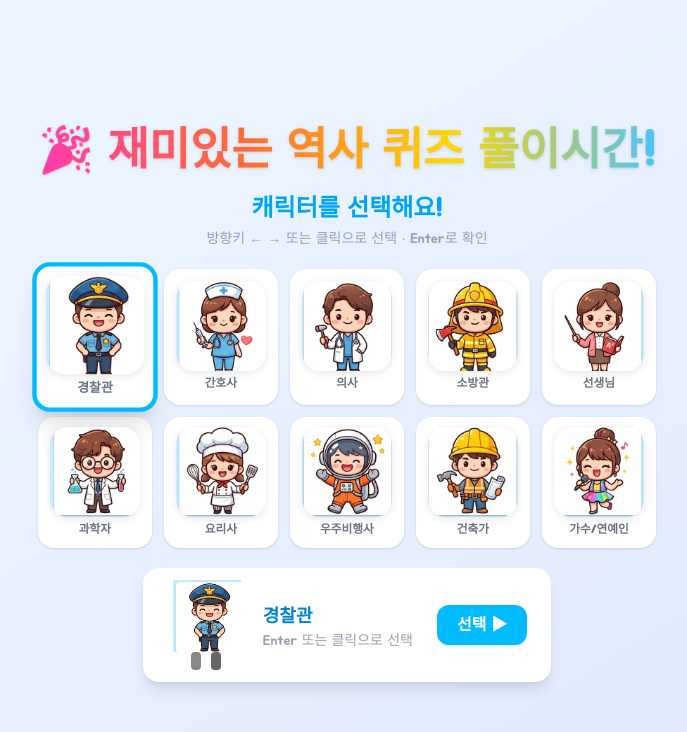
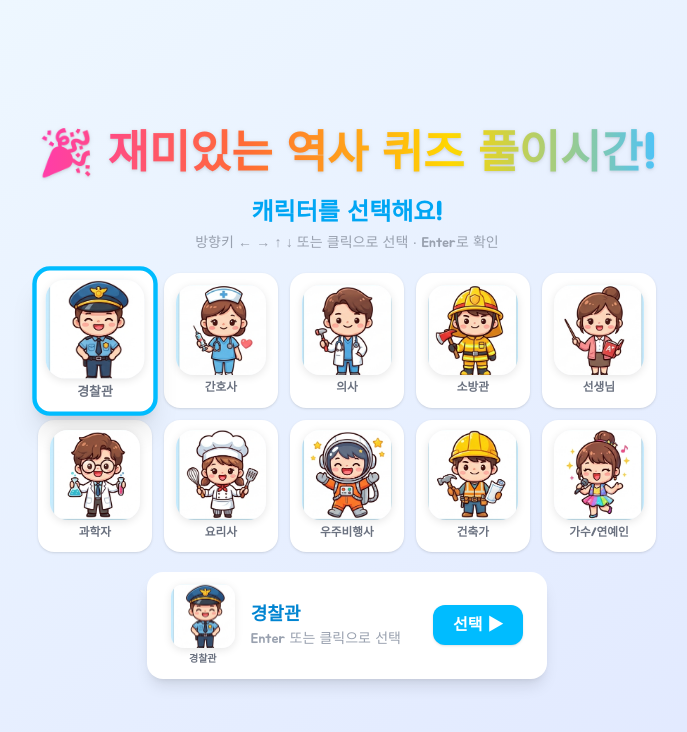
Before and after one commit to jokwang0519/quiz-game, a Next.js app: page /student in a window 1280 px wide. Shown: the top 732 px of the page, without its empty margins (293-980 px from the left). Built offline with nearby package versions, Linux system fonts and the light colour scheme.

Commit message:
자동 저장: ProfileSelect.tsx

```diff
--- a/components/ProfileSelect.tsx
+++ b/components/ProfileSelect.tsx
@@ -20,32 +20,13 @@ export default function ProfileSelect({ onConfirm }: Props) {
   const [step, setStep] = useState<"pick" | "name">("pick");
   const nameRef = useRef<HTMLInputElement>(null);
 
-  // 걷기 애니메이션 상태
-  const [walkKey, setWalkKey] = useState(0);
-  const [walkDir, setWalkDir] = useState<"left" | "right" | null>(null);
-  const [isWalking, setIsWalking] = useState(false);
-  const prevSelected = useRef(1);
-  const walkTimeout = useRef<ReturnType<typeof setTimeout> | null>(null);
-
-  const changeSelected = (newId: number) => {
-    if (newId === selected) return;
-    const dir = newId > prevSelected.current ? "right" : "left";
-    setWalkDir(dir);
-    setIsWalking(true);
-    setWalkKey(k => k + 1);
-    prevSelected.current = newId;
-    setSelected(newId);
-    if (walkTimeout.current) clearTimeout(walkTimeout.current);
-    walkTimeout.current = setTimeout(() => setIsWalking(false), 600);
-  };
-
   useEffect(() => {
     const handler = (e: KeyboardEvent) => {
       if (step === "pick") {
-        if (e.key === "ArrowRight") changeSelected(Math.min(selected + 1, TOTAL));
-        else if (e.key === "ArrowLeft") changeSelected(Math.max(selected - 1, 1));
-        else if (e.key === "ArrowDown") { const n = selected + COLS; if (n <= TOTAL) changeSelected(n); }
-        else if (e.key === "ArrowUp") { const n = selected - COLS; if (n >= 1) changeSelected(n); }
+        if (e.key === "ArrowRight") setSelected(s => s < TOTAL ? s + 1 : 1);
+        else if (e.key === "ArrowLeft") setSelected(s => s > 1 ? s - 1 : TOTAL);
+        else if (e.key === "ArrowDown") setSelected(s => s + COLS <= TOTAL ? s + COLS : s);
+        else if (e.key === "ArrowUp") setSelected(s => s - COLS >= 1 ? s - COLS : s);
         else if (e.key === "Enter") setStep("name");
       } else if (step === "name") {
         if (e.key === "Escape") setStep("pick");
@@ -54,7 +35,7 @@ export default function ProfileSelect({ onConfirm }: Props) {
     };
     window.addEventListener("keydown", handler);
     return () => window.removeEventListener("keydown", handler);
-  }, [step, name, selected]);
+  }, [step, name]);
 
   useEffect(() => {
     if (step === "name") setTimeout(() => nameRef.current?.focus(), 50);
@@ -70,46 +51,7 @@ export default function ProfileSelect({ onConfirm }: Props) {
     onConfirm(selected, name.trim());
   };
 
-  // 걷기 CSS 애니메이션
-  const walkStyle = isWalking && walkDir ? {
-    animation: `walk-${walkDir} 0.55s cubic-bezier(.22,.68,0,1.1) both`,
-  } : {};
-
   return (
-    <>
-      <style>{`
-        @keyframes walk-right {
-          0%   { transform: translateX(-60px) translateY(0px) scaleX(-1); opacity: 0.5; }
-          15%  { transform: translateX(-40px) translateY(-10px) scaleX(-1); opacity: 1; }
-          30%  { transform: translateX(-20px) translateY(0px) scaleX(-1); }
-          45%  { transform: translateX(-8px) translateY(-8px) scaleX(-1); }
-          60%  { transform: translateX(0px) translateY(0px) scaleX(-1); }
-          75%  { transform: translateX(0px) translateY(-4px) scaleX(1); }
-          100% { transform: translateX(0px) translateY(0px) scaleX(1); }
-        }
-        @keyframes walk-left {
-          0%   { transform: translateX(60px) translateY(0px) scaleX(1); opacity: 0.5; }
-          15%  { transform: translateX(40px) translateY(-10px) scaleX(1); opacity: 1; }
-          30%  { transform: translateX(20px) translateY(0px) scaleX(1); }
-          45%  { transform: translateX(8px) translateY(-8px) scaleX(1); }
-          60%  { transform: translateX(0px) translateY(0px) scaleX(1); }
-          75%  { transform: translateX(0px) translateY(-4px) scaleX(-1); }
-          100% { transform: translateX(0px) translateY(0px) scaleX(-1); }
-        }
-        @keyframes leg-swing {
-          0%, 100% { transform: rotate(-18deg); }
-          50%       { transform: rotate(18deg); }
-        }
-        @keyframes arm-swing {
-          0%, 100% { transform: rotate(14deg); }
-          50%       { transform: rotate(-14deg); }
-        }
-        @keyframes body-bob {
-          0%, 100% { transform: translateY(0px); }
-          50%       { transform: translateY(-4px); }
-        }
-      `}</style>
-
     <div className="min-h-screen bg-gradient-to-br from-sky-50 to-indigo-100 flex flex-col items-center justify-center p-4">
 
       <h1 className="font-extrabold mb-2 drop-shadow text-center" style={{
@@ -125,14 +67,14 @@ export default function ProfileSelect({ onConfirm }: Props) {
       {step === "pick" && (
         <>
           <h2 className="text-2xl font-extrabold text-sky-500 mb-1">캐릭터를 선택해요!</h2>
-            <p className="text-gray-400 text-sm mb-5">방향키 ← → 또는 클릭으로 선택 · Enter로 확인</p>
+          <p className="text-gray-400 text-sm mb-5">방향키 ← → ↑ ↓ 또는 클릭으로 선택 · Enter로 확인</p>
 
           <div className="grid gap-3" style={{ gridTemplateColumns: `repeat(${COLS}, 1fr)` }}>
             {Array.from({ length: TOTAL }, (_, i) => i + 1).map(id => (
               <button
                 key={id}
-                  onClick={() => { changeSelected(id); setStep("name"); }}
-                  onMouseEnter={() => changeSelected(id)}
+                onClick={() => { setSelected(id); setStep("name"); }}
+                onMouseEnter={() => setSelected(id)}
                 className={`rounded-2xl p-2 transition-all duration-150 outline-none bg-white flex items-center justify-center
                   ${selected === id
                     ? "border-4 border-sky-400 scale-110 shadow-xl"
@@ -144,80 +86,19 @@ export default function ProfileSelect({ onConfirm }: Props) {
             ))}
           </div>
 
-            {/* 걷기 프리뷰 */}
-            <div className="mt-5 flex items-center gap-4 bg-white rounded-2xl shadow-lg px-6 py-3" style={{ overflow: "hidden", minWidth: 280 }}>
-              {/* 걷는 캐릭터 + 다리 스윙 */}
-              <div style={{ position: "relative", width: 80, height: 90, flexShrink: 0 }}>
-                {/* 캐릭터 몸체 — 걷기 이동 애니메이션 */}
-                <div
-                  key={walkKey}
-                  style={{
-                    position: "absolute", inset: 0,
-                    ...walkStyle,
-                  }}
-                >
-                  {/* 몸 업다운 */}
-                  <div style={{
-                    animation: isWalking ? "body-bob 0.18s ease-in-out infinite" : "none",
-                    width: "100%", height: "80%",
-                  }}>
-                    <img
-                      src={`/characters/char_${selected}.png`}
-                      alt={LABELS[selected]}
-                      style={{ width: "100%", height: "100%", objectFit: "contain" }}
-                      onError={e => { (e.target as HTMLImageElement).style.opacity = "0"; }}
-                    />
-                  </div>
-                  {/* 다리 1 */}
-                  <div style={{
-                    position: "absolute", bottom: 0, left: "30%",
-                    width: 10, height: 18,
-                    background: "#888",
-                    borderRadius: 4,
-                    transformOrigin: "top center",
-                    animation: isWalking ? "leg-swing 0.18s ease-in-out infinite" : "none",
-                  }} />
-                  {/* 다리 2 (반대 위상) */}
-                  <div style={{
-                    position: "absolute", bottom: 0, left: "55%",
-                    width: 10, height: 18,
-                    background: "#666",
-                    borderRadius: 4,
-                    transformOrigin: "top center",
-                    animation: isWalking ? "leg-swing 0.18s 0.09s ease-in-out infinite" : "none",
-                  }} />
-                </div>
-              </div>
-
-              {/* 발자국 트랙 */}
-              <div style={{ flex: 1 }}>
-                <div style={{ display: "flex", gap: 4, marginBottom: 4, alignItems: "center" }}>
-                  {isWalking && ["👣","✨","💨"].map((e, i) => (
-                    <span key={i} style={{
-                      fontSize: 16, opacity: 0,
-                      animation: `fade-step 0.5s ${i * 0.12}s ease forwards`,
-                    }}>{e}</span>
-                  ))}
-                </div>
+          <div className="mt-5 flex items-center gap-4 bg-white rounded-2xl shadow-lg px-6 py-3">
+            <CharacterAvatar id={selected} size={64} />
+            <div>
               <p className="font-bold text-sky-600 text-lg">{LABELS[selected]}</p>
               <p className="text-gray-400 text-sm">Enter 또는 클릭으로 선택</p>
             </div>
-
             <button
               onClick={() => setStep("name")}
-                className="ml-2 px-5 py-2 bg-sky-400 hover:bg-sky-500 text-white rounded-xl font-bold shadow"
+              className="ml-4 px-5 py-2 bg-sky-400 hover:bg-sky-500 text-white rounded-xl font-bold shadow"
             >
               선택 ▶
             </button>
           </div>
-
-            <style>{`
-              @keyframes fade-step {
-                0%   { opacity: 0; transform: translateY(4px); }
-                40%  { opacity: 1; transform: translateY(0); }
-                100% { opacity: 0; transform: translateY(-4px); }
-              }
-            `}</style>
         </>
       )}
 
@@ -260,6 +141,5 @@ export default function ProfileSelect({ onConfirm }: Props) {
         </>
       )}
     </div>
-    </>
   );
 }
```
Lines whose indentation alone changed are shown as unchanged.
